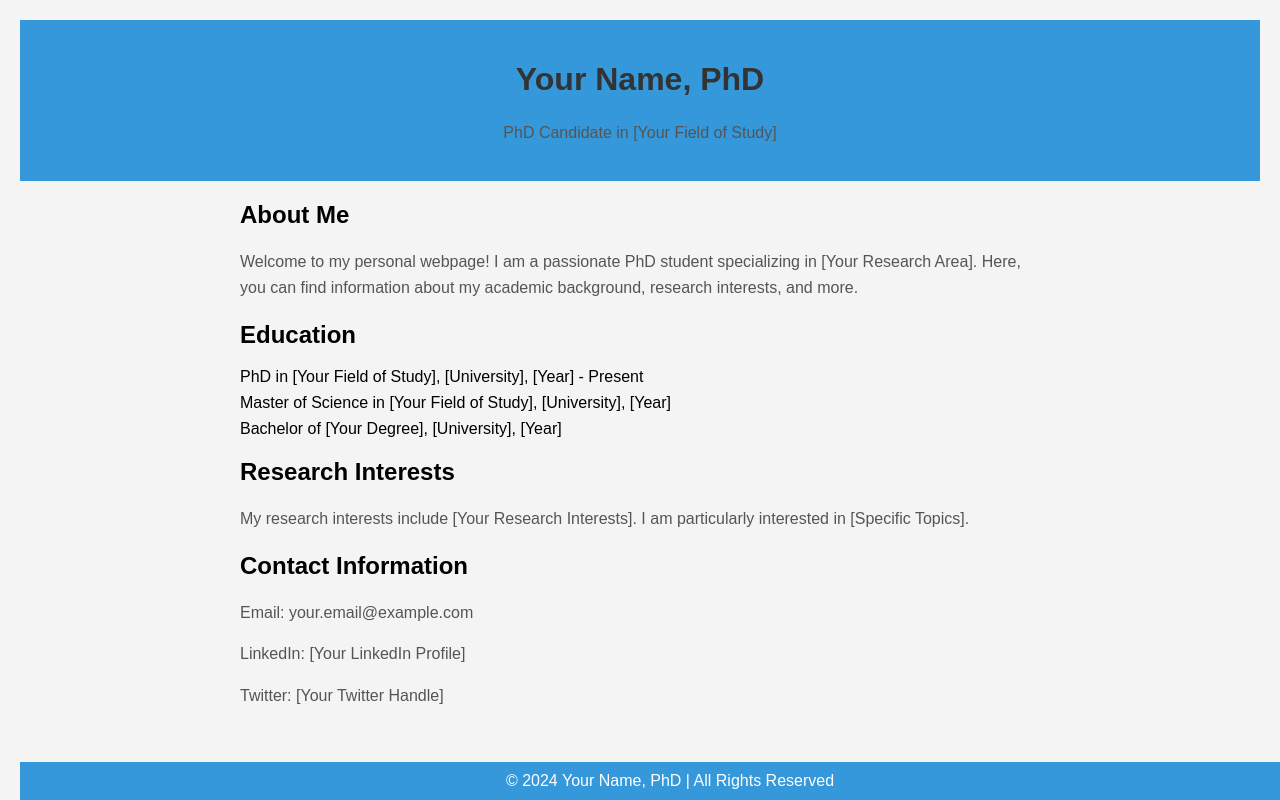
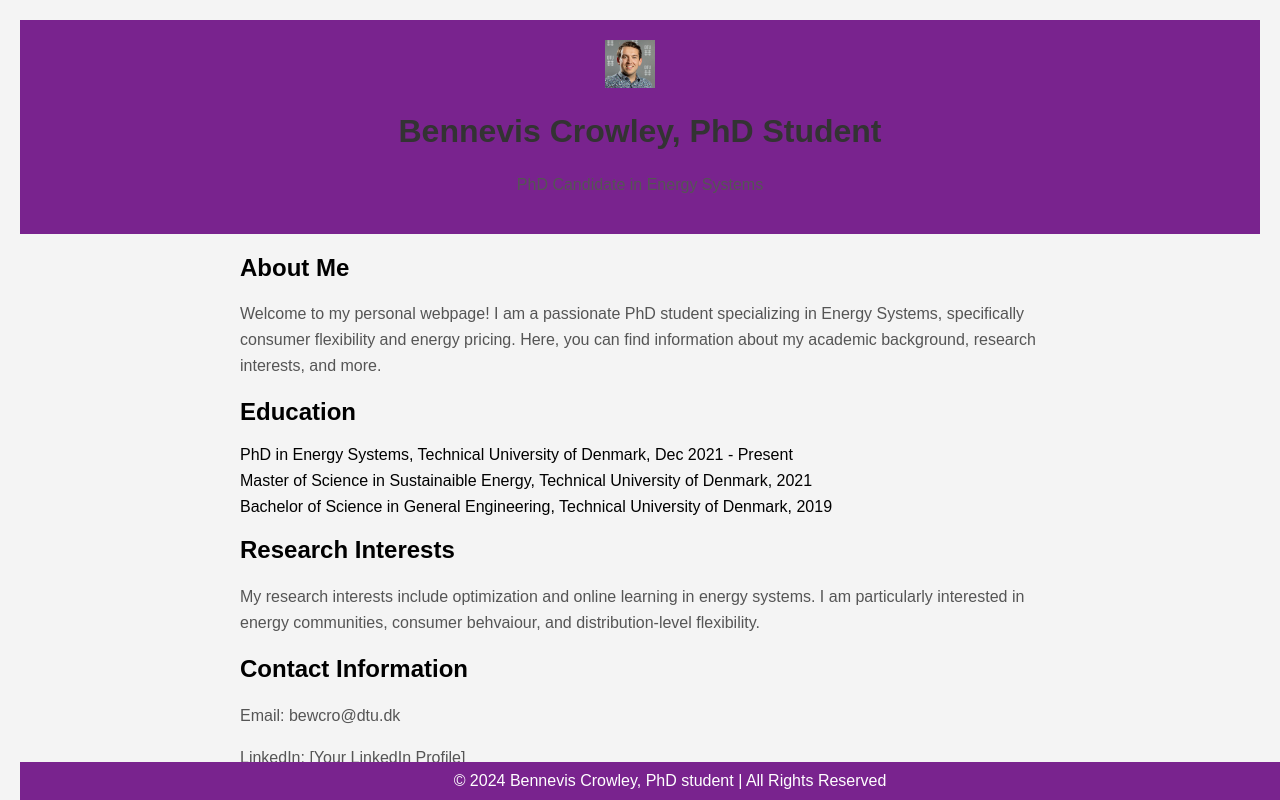
Before and after one commit to bewcro/bewcro.github.io, a plain HTML site: page index.html in a window 1280 px wide. Drawn offline with Linux system fonts and the light colour scheme.

Commit message:
New color and personalized

```diff
--- a/index.html
+++ b/index.html
@@ -4,7 +4,7 @@
 <head>
     <meta charset="UTF-8">
     <meta name="viewport" content="width=device-width, initial-scale=1.0">
-    <title>Your Name - PhD Student</title>
+    <title>Bennevis Crowley - PhD Student</title>
     <style>
         body {
             font-family: Arial, sans-serif;
@@ -16,8 +16,14 @@
         header {
             text-align: center;
             padding: 20px;
-            background-color: #3498db;
+            background-color: #79238E;
             color: #fff;
+        }
+
+        header img {
+            width: 50px; /* Adjust the width as needed */
+            height: auto;
+            margin-right: 20px; /* Adjust the margin as needed */
         }
 
         section {
@@ -46,7 +52,7 @@
         footer {
             text-align: center;
             padding: 10px;
-            background-color: #3498db;
+            background-color: #79238E;
             color: #fff;
             position: fixed;
             bottom: 0;
@@ -58,14 +64,15 @@
 <body>
 
     <header>
-        <h1>Your Name, PhD</h1>
-        <p>PhD Candidate in [Your Field of Study]</p>
+        <img src="ben headshot.png" alt="Profile Picture">
+        <h1>Bennevis Crowley, PhD Student</h1>
+        <p>PhD Candidate in Energy Systems</p>
     </header>
 
     <section>
         <h2>About Me</h2>
         <p>
-            Welcome to my personal webpage! I am a passionate PhD student specializing in [Your Research Area].
+            Welcome to my personal webpage! I am a passionate PhD student specializing in Energy Systems, specifically consumer flexibility and energy pricing.
             Here, you can find information about my academic background, research interests, and more.
         </p>
     </section>
@@ -73,28 +80,27 @@
     <section>
         <h2>Education</h2>
         <ul>
-            <li>PhD in [Your Field of Study], [University], [Year] - Present</li>
-            <li>Master of Science in [Your Field of Study], [University], [Year]</li>
-            <li>Bachelor of [Your Degree], [University], [Year]</li>
+            <li>PhD in Energy Systems, Technical University of Denmark, Dec 2021 - Present</li>
+            <li>Master of Science in Sustainaible Energy, Technical University of Denmark, 2021</li>
+            <li>Bachelor of Science in General Engineering, Technical University of Denmark, 2019</li>
         </ul>
     </section>
 
     <section>
         <h2>Research Interests</h2>
         <p>
-            My research interests include [Your Research Interests]. I am particularly interested in [Specific Topics].
+            My research interests include optimization and online learning in energy systems. I am particularly interested in energy communities, consumer behvaiour, and distribution-level flexibility.
         </p>
     </section>
 
     <section>
         <h2>Contact Information</h2>
-        <p>Email: your.email@example.com</p>
+        <p>Email: bewcro@dtu.dk</p>
         <p>LinkedIn: [Your LinkedIn Profile]</p>
-        <p>Twitter: [Your Twitter Handle]</p>
     </section>
 
     <footer>
-        &copy; 2024 Your Name, PhD | All Rights Reserved
+        &copy; 2024 Bennevis Crowley, PhD student | All Rights Reserved
     </footer>
 
 </body>
```
